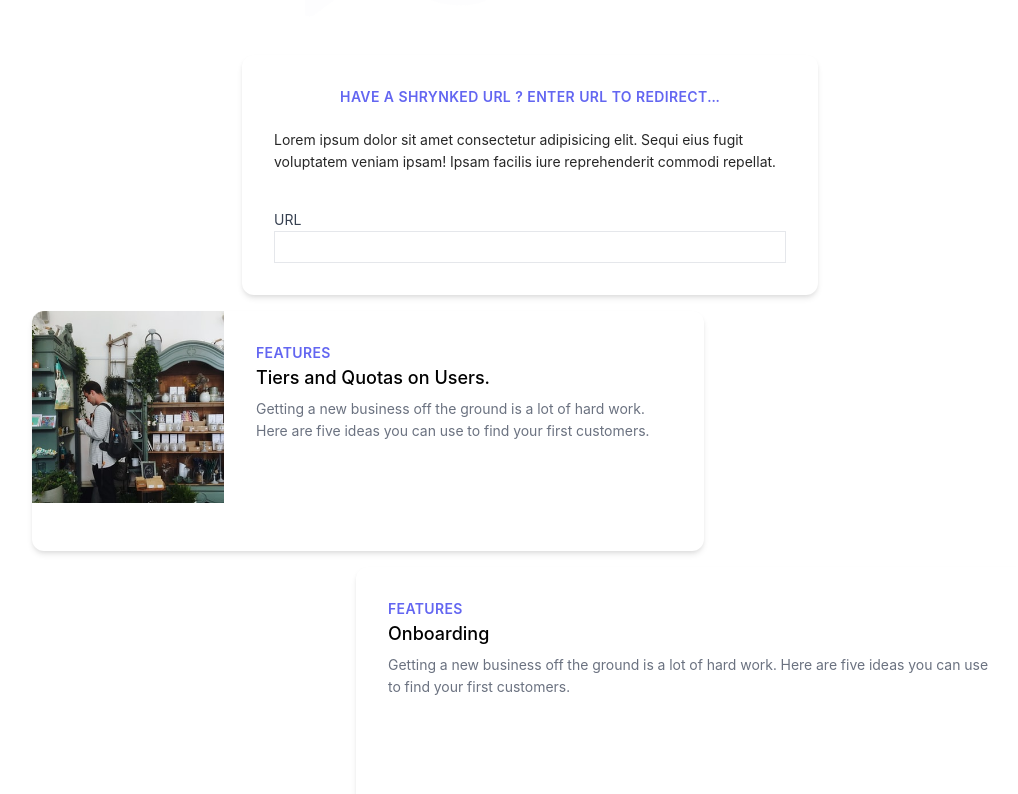
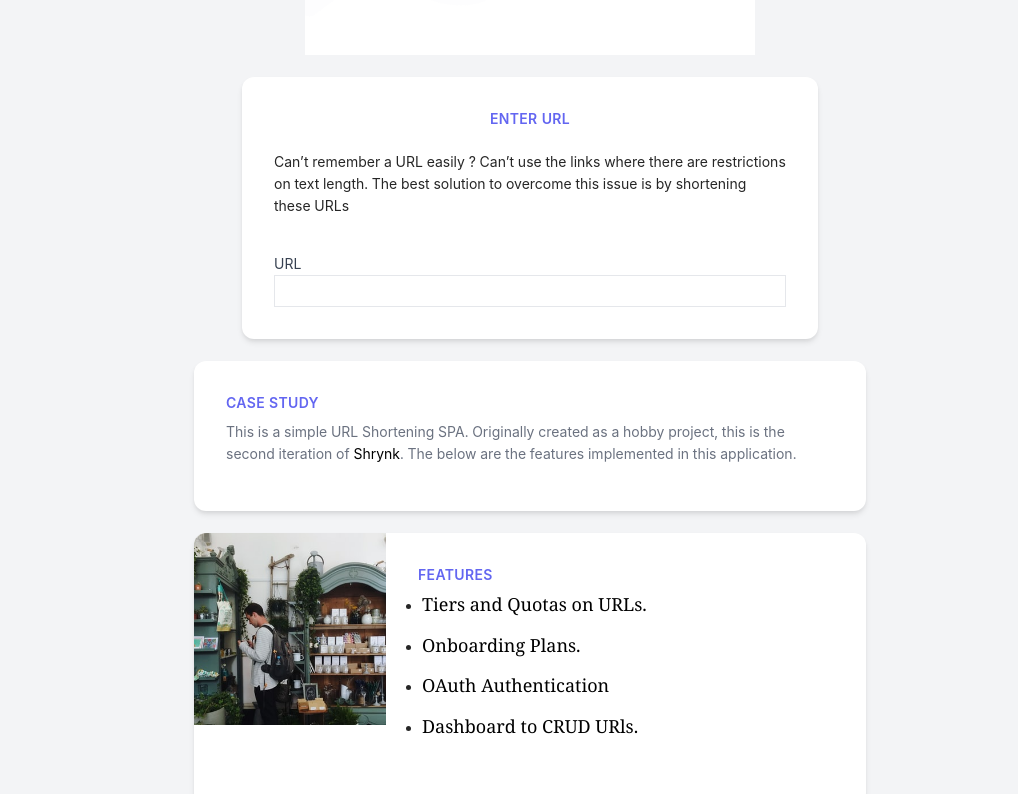
Before and after one commit to JaganKaartik/Shrynk.js, a React (Create React App) app in the folder app/: page / in a window 1280 px wide. Shown: the part 580-1374 px from the top of the page, without its empty margins (110-1128 px from the left). Built offline with nearby package versions, Linux system fonts and the light colour scheme.

Commit message:
Updated Home Component & Hooks

```diff
--- a/app/src/components/Home/index.jsx
+++ b/app/src/components/Home/index.jsx
@@ -1,6 +1,5 @@
-import React, { Component } from "react";
+import React from "react";
 import homeGif from "../../assets/images/home.gif";
-import { Row, Col } from "antd";
 import "./home.css";
 import pic from "../../assets/images/man1.jpg";
 import { useHistory } from "react-router-dom";
@@ -8,21 +7,6 @@ import { useForm } from "react-hook-form";
 
 export default function Home() {
   const { register, handleSubmit } = useForm();
-  // handleChange(event) {
-  //   console.log(event.target.value);
-  //   this.setState({ value: event.target.value });
-  // }
-
-  // handleSubmit() {
-  //   let history = useHistory();
-  //   const SERVER_URI = process.env.REACT_APP_SERVER_URI;
-  //   const CLIENT_URI = process.env.REACT_APP_CLIENT_URI;
-  //   const shortUrl = this.state.value;
-  //   const urlCode = shortUrl.replace(CLIENT_URI, "");
-  //   const redirectlink = SERVER_URI + urlCode;
-  //   // eslint-disable-next-line no-restricted-globals
-  //   history.push(redirectlink);
-  // }
 
   const history = useHistory();
 
@@ -34,18 +18,12 @@ export default function Home() {
   };
 
   return (
-    <div className="flex-grow">
-      <Row justify={"center"}>
-        <Col span={20}>
+    <div className="flex-grow bg-gray-100">
       <div
         className={"flex justify-end items-center py-4 border-gray-200"}
         style={{ borderBottomWidth: "thin" }}
       ></div>
-        </Col>
-      </Row>
 
-      <Row justify={"center"}>
-        <Col span={20}>
       <div className={"flex flex-col justify-center items-center"}>
         <h1 className={"title text-2xl mt-10"}>Shrynk.js</h1>
         <img
@@ -55,52 +33,24 @@ export default function Home() {
           style={{ maxWidth: "450px", margin: "50px auto 0" }}
         />
       </div>
-        </Col>
 
-        <Row span={40}>
-          <div>
-            {/* <div class="max-w-md mx-auto bg-white rounded-xl shadow-md overflow-hidden md:max-w-2xl">
-                <div class="md:flex">
-                  <div class="md:flex-shrink-0">
-                    <img
-                      class="h-48 w-full object-cover md:w-48"
-                      src={pic}
-                      alt="Man looking at item at a store"
-                    />
-                  </div>
-                  <div class="p-8">
-                    <div class="uppercase tracking-wide text-sm text-indigo-500 font-semibold">
-                      Case study
-                    </div>
-                    <a
-                      href="#"
-                      class="block mt-1 text-lg leading-tight font-medium text-black hover:underline"
-                    >
-                      Finding customers for your new business
-                    </a>
-                    <p class="mt-2 text-gray-500">
-                      Getting a new business off the ground is a lot of hard
-                      work. Here are five ideas you can use to find your first
-                      customers.
-                    </p>
-                  </div>
-                </div>
-              </div> */}
+      <br />
 
-            <div className="grid grid-flow-col grid-rows-4 grid-cols-4 gap-4 feature-cards">
-              <div class="transition duration-200 row-start-1 col-start-1 col-span-4 transform hover:-translate-y-1 hover:scale-105 max-w-md mx-auto bg-white rounded-xl shadow-md overflow-hidden md:max-w-xl">
+      <div className="bg-gray-100">
+        <div className="feature-cards">
+          <div class="max-w-md mx-auto bg-white rounded-xl shadow-md overflow-hidden md:max-w-xl">
             <form onSubmit={handleSubmit(onSubmit)}>
               <div class="md:flex">
                 <div class="md:flex-shrink-0"></div>
                 <div class="p-8">
                   <div class="text-center uppercase tracking-wide text-sm text-indigo-500 font-semibold">
-                        Have a Shrynked URL ? Enter URL to Redirect...
+                    Enter URL
                   </div>
                   <br />
                   <p>
-                        Lorem ipsum dolor sit amet consectetur adipisicing elit.
-                        Sequi eius fugit voluptatem veniam ipsam! Ipsam facilis
-                        iure reprehenderit commodi repellat.
+                    Can’t remember a URL easily ? Can’t use the links where
+                    there are restrictions on text length. The best solution to
+                    overcome this issue is by shortening these URLs
                   </p>
                   <br />
                   <label>
@@ -109,8 +59,6 @@ export default function Home() {
                       type="text"
                       ref={register}
                       name="url"
-                          // value={this.state.value}
-                          // onChange={this.handleChange.bind(this)}
                       class="w-full h-8 border border-opacity-100  focus:outline-none focus:ring-2 focus:ring-purple-600 focus:border-transparent ..."
                     />
                   </label>
@@ -118,8 +66,27 @@ export default function Home() {
               </div>
             </form>
           </div>
+          <br />
 
-              <div class="row-start-2 col-start-1 col-span-3 transition duration-200 transform hover:-translate-y-1 hover:scale-105 max-w-md mx-auto bg-white rounded-xl shadow-md overflow-hidden md:max-w-2xl">
+          <div class="max-w-md mx-auto bg-white rounded-xl shadow-md overflow-hidden md:max-w-2xl">
+            <div class="md:flex">
+              <div class="p-8">
+                <div class="uppercase tracking-wide text-sm text-indigo-500 font-semibold">
+                  Case study
+                </div>
+                <p class="mt-2 text-gray-500">
+                  This is a simple URL Shortening SPA. Originally created as a
+                  hobby project, this is the second iteration of{" "}
+                  <a class="text-black" href="https://shrynk.herokuapp.com">
+                    Shrynk
+                  </a>
+                  . The below are the features implemented in this application.
+                </p>
+              </div>
+            </div>
+          </div>
+          <br />
+          <div class="max-w-md mx-auto bg-white rounded-xl shadow-md overflow-hidden md:max-w-2xl">
             <div class="md:flex">
               <div class="md:flex-shrink-0">
                 <img
@@ -132,51 +99,37 @@ export default function Home() {
                 <div class="uppercase tracking-wide text-sm text-indigo-500 font-semibold">
                   Features
                 </div>
-                    <a
-                      href="#"
-                      class="block mt-1 text-lg leading-tight font-medium text-black hover:underline"
-                    >
-                      Tiers and Quotas on Users.
-                    </a>
-                    <p class="mt-2 text-gray-500">
-                      Getting a new business off the ground is a lot of hard
-                      work. Here are five ideas you can use to find your first
-                      customers.
+
+                <ul class="p-1 list-disc">
+                  <li>
+                    <p class="font-sans md:font-serif block mt-1 text-lg leading-tight font-medium text-black">
+                      Tiers and Quotas on URLs.
                     </p>
-                  </div>
-                </div>
-              </div>
-              <br />
-              <div class="row-start-3 col-start-2 col-span-3 transition duration-200 transform hover:-translate-y-1 hover:scale-105 max-w-md mx-auto bg-white rounded-xl shadow-md overflow-hidden md:max-w-2xl">
-                <div class="md:flex">
-                  <div class="md:flex-shrink-0">
-                    {/* <img
-                      class="h-48 w-full object-cover md:w-48"
-                      src="/img/store.jpg"
-                      alt="Man looking at item at a store"
-                    /> */}
-                  </div>
-                  <div class="p-8">
-                    <div class="uppercase tracking-wide text-sm text-indigo-500 font-semibold">
-                      Features
-                    </div>
-                    <a
-                      href="#"
-                      class="block mt-1 text-lg leading-tight font-medium text-black hover:underline"
-                    >
-                      Onboarding
-                    </a>
-                    <p class="mt-2 text-gray-500">
-                      Getting a new business off the ground is a lot of hard
-                      work. Here are five ideas you can use to find your first
-                      customers.
+                  </li>
+                  <li>
+                    <p class="font-sans md:font-serif block mt-1 text-lg leading-tight font-medium text-black">
+                      Onboarding Plans.
                     </p>
+                  </li>
+                  <li>
+                    <p class="font-sans md:font-serif block mt-1 text-lg leading-tight font-medium text-black">
+                      OAuth Authentication
+                    </p>
+                  </li>
+                  <li>
+                    <p class="font-sans md:font-serif block mt-1 text-lg leading-tight font-medium text-black">
+                      Dashboard to CRUD URls.
+                    </p>
+                  </li>
+                </ul>
               </div>
             </div>
           </div>
 
-              <div class="row-start-4 col-start-2 col-span-2">
-                <div class="grid grid-cols-2 gap-4">
+          <br />
+
+          <div class="flex justify-center">
+            <div class="md:flex-shrink-0 grid grid-cols-2 gap-4">
               <button
                 class="rounded-xl w-full shadow-2xl inline-flex items-center h-12 px-5 text-indigo-100 transition duration-200 ease-in-out bg-blue-500 hover:bg-blue-400 transform hover:-translate-y-1 hover:scale-110 .."
                 // onClick={() => routeChange("/login")}
@@ -208,9 +161,6 @@ export default function Home() {
           </div>
         </div>
       </div>
-        </Row>
-      </Row>
     </div>
   );
-  // }
 }
```
Lines whose indentation alone changed are shown as unchanged.
